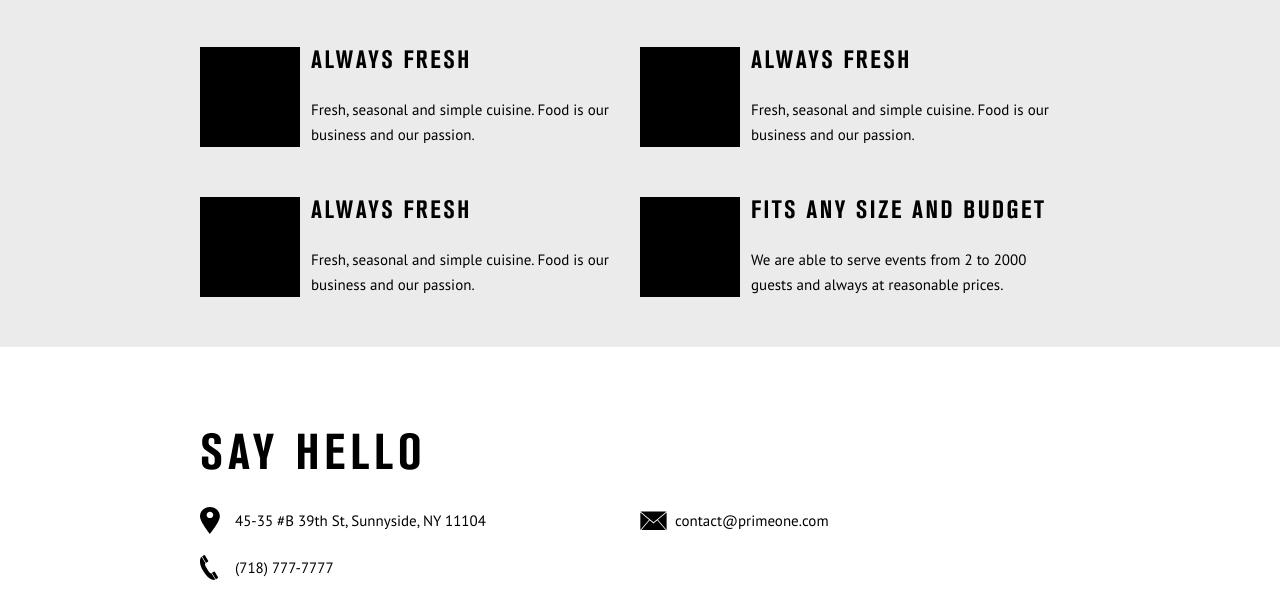
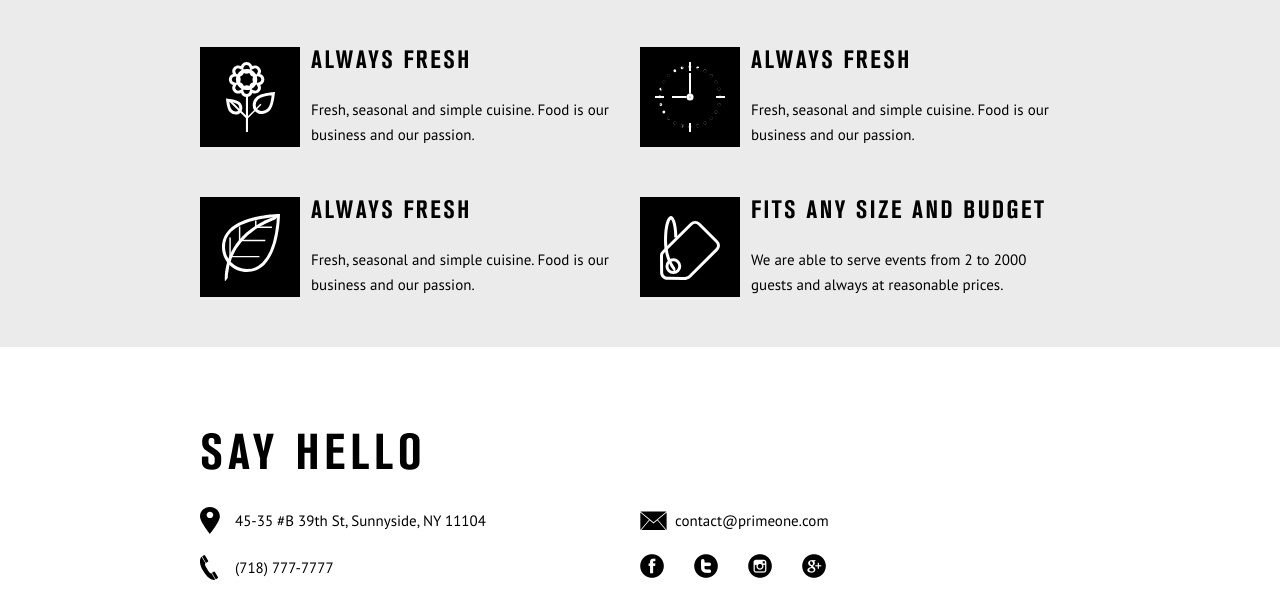
Before and after one commit to stefanskyi/PRIMEONE, a plain HTML site: page index.html in a window 1280 px wide. Shown: the part 1462-2060 px from the top of the page. Drawn offline with nearby package versions, Linux system fonts and the light colour scheme; some packages are replaced by stand-ins of ours.

Commit message:
PRIMEONE

```diff
--- a/index.html
+++ b/index.html
@@ -145,7 +145,7 @@
 						<div class="why-body-row">
 							<div class="why-body__column">
 								<div class="why-body-item">
-									<div class="why-body-item__icon"><img src="img/why/icons/01.svg" alt="" /></div>
+									<div class="why-body-item__icon"><img src="img/why/why_icons/01.svg" alt="" /></div>
 									<div class="why-body-item-body">
 										<div class="why-body-item-body__title">Always fresh</div>
 										<div class="why-body-item-body__text">Fresh, seasonal and simple cuisine. Food is our business and our passion.</div>
@@ -154,7 +154,7 @@
 							</div>
 							<div class="why-body__column">
 								<div class="why-body-item">
-									<div class="why-body-item__icon"><img src="img/why/icons/02.svg" alt="" /></div>
+									<div class="why-body-item__icon"><img src="img/why/why_icons/02.svg" alt="" /></div>
 									<div class="why-body-item-body">
 										<div class="why-body-item-body__title">Always fresh</div>
 										<div class="why-body-item-body__text">Fresh, seasonal and simple cuisine. Food is our business and our passion.</div>
@@ -163,7 +163,7 @@
 							</div>
 							<div class="why-body__column">
 								<div class="why-body-item">
-									<div class="why-body-item__icon"><img src="img/why/icons/03.svg" alt="" /></div>
+									<div class="why-body-item__icon"><img src="img/why/why_icons/03.svg" alt="" /></div>
 									<div class="why-body-item-body">
 										<div class="why-body-item-body__title">Always fresh</div>
 										<div class="why-body-item-body__text">Fresh, seasonal and simple cuisine. Food is our business and our passion.</div>
@@ -172,7 +172,7 @@
 							</div>
 							<div class="why-body__column">
 								<div class="why-body-item">
-									<div class="why-body-item__icon"><img src="img/why/icons/04.svg" alt="" /></div>
+									<div class="why-body-item__icon"><img src="img/why/why_icons/04.svg" alt="" /></div>
 									<div class="why-body-item-body">
 										<div class="why-body-item-body__title">fits any size and budget</div>
 										<div class="why-body-item-body__text">We are able to serve events from 2 to 2000 guests and always at reasonable prices.</div>
@@ -199,10 +199,10 @@
 							</div>
 							<div class="contacts-body__column">
 								<div class="contacts-social">
-									<a href="" class="contacts-social__item contacts-social__item--1"><img src="img/icons/social/01.png" alt="" /></a>
-									<a href="" class="contacts-social__item contacts-social__item--2"><img src="img/icons/social/02.png" alt="" /></a>
-									<a href="" class="contacts-social__item contacts-social__item--3"><img src="img/icons/social/03.png" alt="" /></a>
-									<a href="" class="contacts-social__item contacts-social__item--4"><img src="img/icons/social/04.png" alt="" /></a>
+									<a href="" class="contacts-social__item contacts-social__item--1"><img src="img/prime_icons/social/01.png" alt="" /></a>
+									<a href="" class="contacts-social__item contacts-social__item--2"><img src="img/prime_icons/social/02.png" alt="" /></a>
+									<a href="" class="contacts-social__item contacts-social__item--3"><img src="img/prime_icons/social/03.png" alt="" /></a>
+									<a href="" class="contacts-social__item contacts-social__item--4"><img src="img/prime_icons/social/04.png" alt="" /></a>
 								</div>
 							</div>
 						</div>
```
Also changed, not shown: img/prime_icons/bg_rating.svg (added), img/prime_icons/bg_rating_active.svg (added), img/prime_icons/check.svg (added), img/prime_icons/close.svg (added), img/prime_icons/p-left.svg (added), img/prime_icons/p-right.svg (added), img/prime_icons/social/01.png (added), img/prime_icons/social/02.png (added), img/prime_icons/social/03.png (added), img/prime_icons/social/04.png (added), img/prime_icons/ui-icons.png (added), img/why/why_icons/01.svg (added), img/why/why_icons/02.svg (added), img/why/why_icons/03.svg (added), 1 more files.
